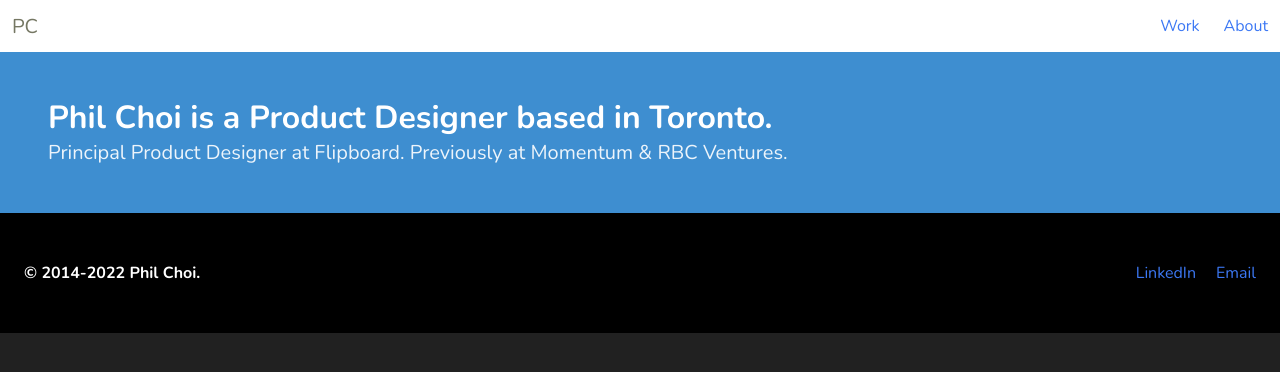
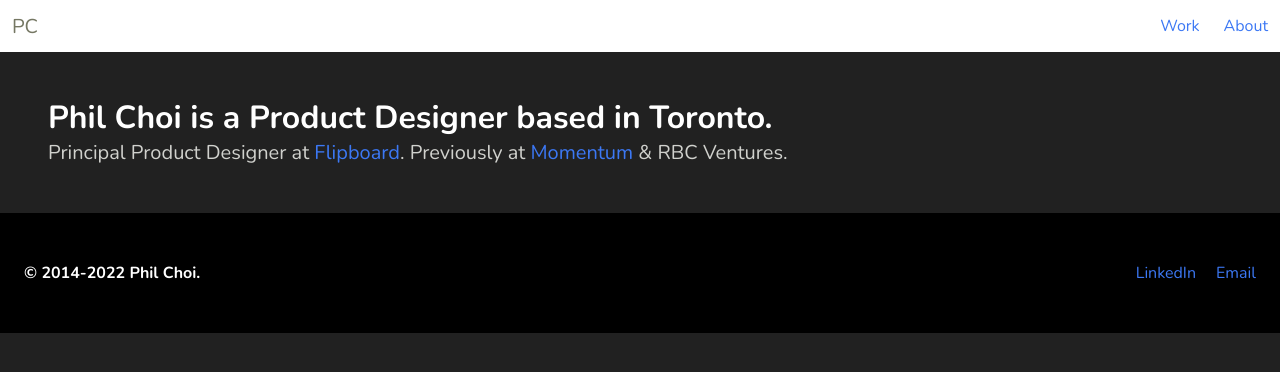
Before and after one commit to pchae/nuxt3-app, a Nuxt app: page / in a window 1280 px wide. Shown: the top 372 px of the page. Built offline with nearby package versions, Linux system fonts and the light colour scheme.

Commit message:
update colour style

```diff
--- a/components/Hero.vue
+++ b/components/Hero.vue
@@ -1,10 +1,10 @@
 <template>
-  <section class="hero is-info">
+  <section class="hero has-background-black-ter">
     <div class="hero-body">
-      <h1 class="title">
+      <h1 class="title has-text-white">
         Phil Choi is a Product Designer based in Toronto.
       </h1>
-      <h2 class="subtitle">
+      <h2 class="subtitle has-text-grey-light">
         Principal Product Designer at <a href="https://flipboard.com/">Flipboard</a>. Previously at <a href="https://momentumdesignlab.com">Momentum</a> & RBC Ventures.
       </h2>
     </div>
```
